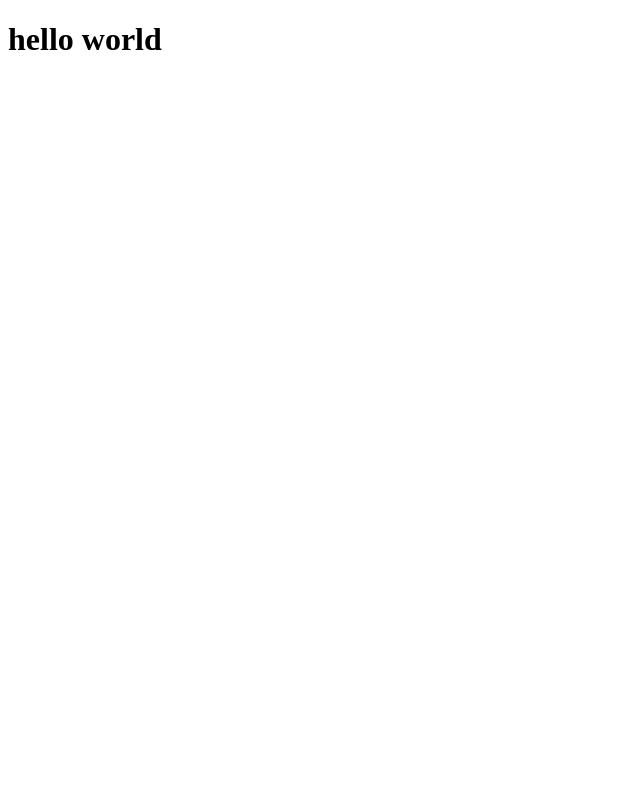
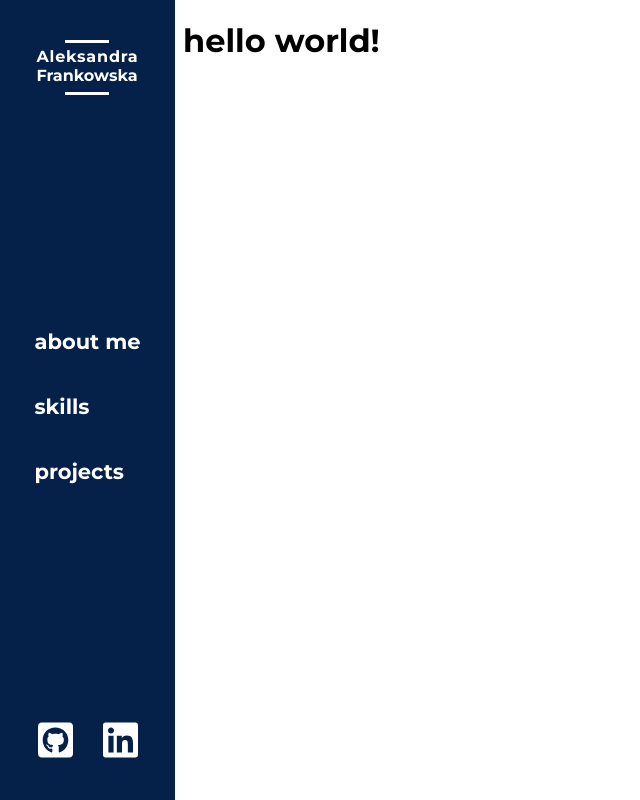
Before and after one commit to ofrankowska/aleksandrafrankowska.pl, a Gatsby site: page / in a window 1280 px wide. Shown: the whole page, without its empty margins (0-640 px from the left). Built offline with nearby package versions, Linux system fonts and the light colour scheme; Gatsby itself is replaced by a stand-in of ours.

Commit message:
added theme, GlobalStyle, MainTemplate and Sidebar

```diff
--- a/package.json
+++ b/package.json
@@ -5,6 +5,10 @@
   "version": "0.1.0",
   "author": "Aleksandra Frankowska <olafrankowska112@gmail.com>",
   "dependencies": {
+    "@fortawesome/fontawesome-svg-core": "^1.2.25",
+    "@fortawesome/free-brands-svg-icons": "^5.11.2",
+    "@fortawesome/free-solid-svg-icons": "^5.11.2",
+    "@fortawesome/react-fontawesome": "^0.1.7",
     "babel-plugin-styled-components": "^1.10.6",
     "gatsby": "^2.18.4",
     "gatsby-image": "^2.2.34",
--- /dev/null
+++ b/src/assets/styles/GlobalStyle.js
@@ -0,0 +1,21 @@
+import { createGlobalStyle } from 'styled-components';
+
+const GlobalStyle = createGlobalStyle`
+@import url('https://fonts.googleapis.com/css?family=Montserrat:400,600,700&display=swap');
+*, *::before, *::after {
+    box-sizing: border-box;
+    -webkit-font-smoothing: antialiased;
+    -moz-osx-font-smoothing: grayscale;
+}
+html {
+    font-size: 62.5%;
+    /* now 1rem === 10px */
+}
+body {
+    padding-left: 175px;
+    font-size: 1.6rem;
+    font-family: 'Montserrat', sans-serif;
+}
+`;
+
+export default GlobalStyle;
--- /dev/null
+++ b/src/assets/styles/theme.js
@@ -0,0 +1,16 @@
+export const theme = {
+  blue: '#05214A',
+  yellow: '#F0C220',
+  gray: '#DFDFDF',
+  regular: 400,
+  semiBold: 600,
+  bold: 700,
+  fontSize: {
+    xxs: '1rem',
+    xs: '1.2rem',
+    s: '1.6rem',
+    m: '2.1rem',
+    l: '2.4rem',
+    xl: '4rem',
+  },
+};
--- /dev/null
+++ b/src/components/Sidebar/Sidebar.js
@@ -0,0 +1,77 @@
+import React from 'react';
+import styled from 'styled-components';
+import { FontAwesomeIcon } from '@fortawesome/react-fontawesome';
+import { faGithubSquare, faLinkedin } from '@fortawesome/free-brands-svg-icons';
+
+const StyledWrapper = styled.div`
+  position: fixed;
+  top: 0;
+  left: 0;
+  padding: 40px 0;
+  height: 100vh;
+  width: 175px;
+  background-color: ${({ theme }) => theme.blue};
+  color: white;
+  font-weight: ${({ theme }) => theme.bold};
+  display: flex;
+  flex-direction: column;
+  align-items: center;
+  justify-content: space-between;
+`;
+
+const LogoWrapper = styled.div`
+  position: relative;
+  p:first-child {
+    margin: 7px 0 0;
+    letter-spacing: 0.05em;
+  }
+  p:last-child {
+    margin: 0 0 7px;
+  }
+  ::before,
+  ::after {
+    position: absolute;
+    left: 50%;
+    margin-left: -22px;
+    display: block;
+    content: '';
+    border-top: 0.3rem solid white;
+    width: 44px;
+  }
+`;
+
+const StyledLinkList = styled.ul`
+  list-style: none;
+  padding: 0;
+  margin: 0;
+  font-size: ${({ theme }) => theme.fontSize.m};
+  li {
+    margin: 40px 0;
+  }
+`;
+
+const IconWrapper = styled.div`
+  display: grid;
+  grid-template-columns: 1fr 1fr;
+  grid-gap: 30px;
+  font-size: 40px;
+`;
+const Sidebar = () => (
+  <StyledWrapper>
+    <LogoWrapper>
+      <p>Aleksandra</p>
+      <p>Frankowska</p>
+    </LogoWrapper>
+    <StyledLinkList>
+      <li>about me</li>
+      <li>skills</li>
+      <li>projects</li>
+    </StyledLinkList>
+    <IconWrapper>
+      <FontAwesomeIcon icon={faGithubSquare} />
+      <FontAwesomeIcon icon={faLinkedin} />
+    </IconWrapper>
+  </StyledWrapper>
+);
+
+export default Sidebar;
--- a/src/pages/index.js
+++ b/src/pages/index.js
@@ -1,9 +1,10 @@
 import React from 'react';
+import MainTemplate from 'templates/MainTemplate';
 
 const IndexPage = () => (
-  <div>
-    <h1>hello world</h1>
-  </div>
+  <MainTemplate>
+    <h1>hello world!</h1>
+  </MainTemplate>
 );
 
 export default IndexPage;
--- /dev/null
+++ b/src/templates/MainTemplate.js
@@ -0,0 +1,21 @@
+import React from 'react';
+import PropTypes from 'prop-types';
+import Sidebar from 'components/Sidebar/Sidebar';
+import GlobalStyle from 'assets/styles/GlobalStyle';
+import { ThemeProvider } from 'styled-components';
+import { theme } from 'assets/styles/theme';
+
+const MainTemplate = ({ children }) => {
+  return (
+    <ThemeProvider theme={theme}>
+      <Sidebar />
+      <GlobalStyle />
+      {children}
+    </ThemeProvider>
+  );
+};
+
+MainTemplate.propTypes = {
+  children: PropTypes.element.isRequired,
+};
+export default MainTemplate;
```
Also changed, not shown: 2 other files.
